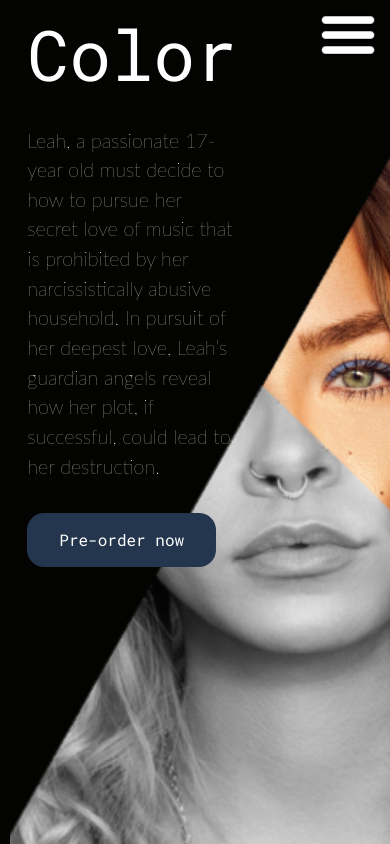
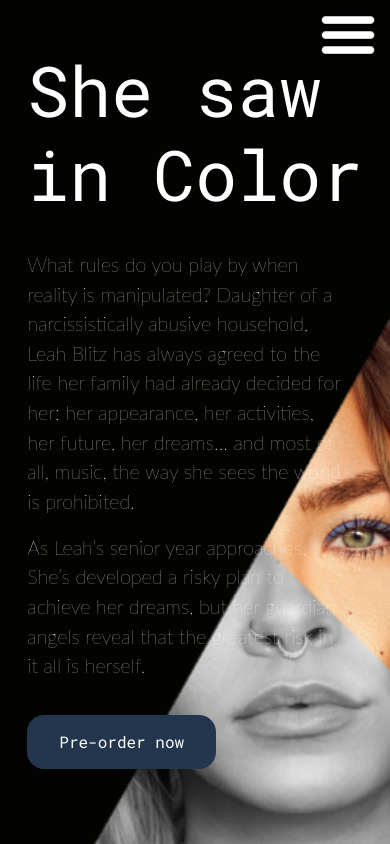
Before and after one commit to 15mkorch/untold, a Next.js app: page /Story in a window 390 px wide. Shown: the top 844 px of the page. Built offline with nearby package versions, Linux system fonts and the light colour scheme.

Commit message:
title change on story page

```diff
--- a/pages/Story.js
+++ b/pages/Story.js
@@ -13,12 +13,17 @@ export default function Art() {
             <div className="text-panel">
 
                 <div className="book-header">
-                    <h1>Color</h1>
+
+                    <h1>She saw in Color</h1>
                 </div>
                 <div className="synopsis">
-                    <p>Leah, a passionate 17- year old must decide to how to pursue her secret love of music that is prohibited by her narcissistically abusive household. In pursuit of her deepest love, Leah’s guardian angels reveal how her plot, if successful, could lead to her destruction.</p>
+                    <p>What rules do you play by when reality is manipulated? Daughter of a narcissistically abusive household, Leah Blitz has always agreed to the life her family had already decided for her: her appearance, her activities, her future, her dreams… and most of all, music, the way she sees the world is prohibited.
+                    </p>
+                    <p>
+                        As Leah’s senior year approaches, She’s developed a risky plan to achieve her dreams, but her guardian angels reveal that the greatest risk in it all is herself.
+                </p>
                 </div>
-                <a href="https://mary230542.typeform.com/to/yyDwjC1y" target="blank"><button >Pre-order now</button></a>
+                <a className="order" href="https://mary230542.typeform.com/to/yyDwjC1y" target="blank"><button >Pre-order now</button></a>
             </div>
             <img className="storyimage" src="book.png" />
         </div>
--- a/styles/_story.scss
+++ b/styles/_story.scss
@@ -16,6 +16,7 @@
     }
     p{
         font-family: 'Lato', sans-serif;
+        width: 85%;
     }
     .synopsis{
         margin-top: 7%;
@@ -46,19 +47,29 @@
 }
 
 @media (max-width: 800px) {
+    .text-panel{
+        width: 95%;
+        margin-top: 3em;
+        height: auto;
+        .synopsis{
+            width: 100%;
+        }
+    }
     h1{
         font-family: 'Roboto Mono', monospace;
     }
     p{
         font-family: 'Lato', sans-serif;
         font-size: .95em;
+        width: 100%;
     }
     .storyimage{
         margin-left: 10px;
-
         object-fit: cover;
-        margin-bottom: 0;
+        margin-top: 10em;
 
     }
-
+    button{
+        margin-bottom: 20px;
+    }
 }
```
Also changed, not shown: public/arrow.png (added).
